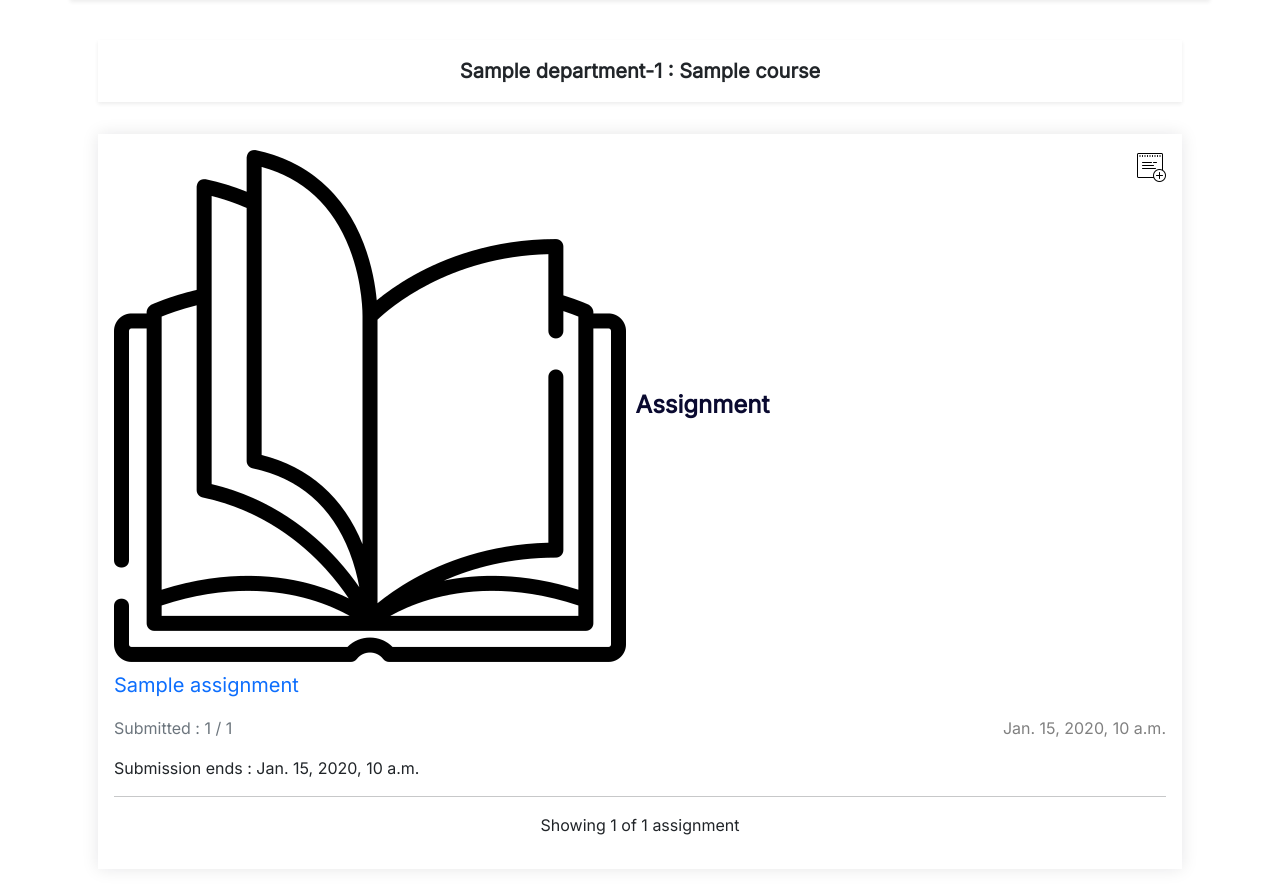
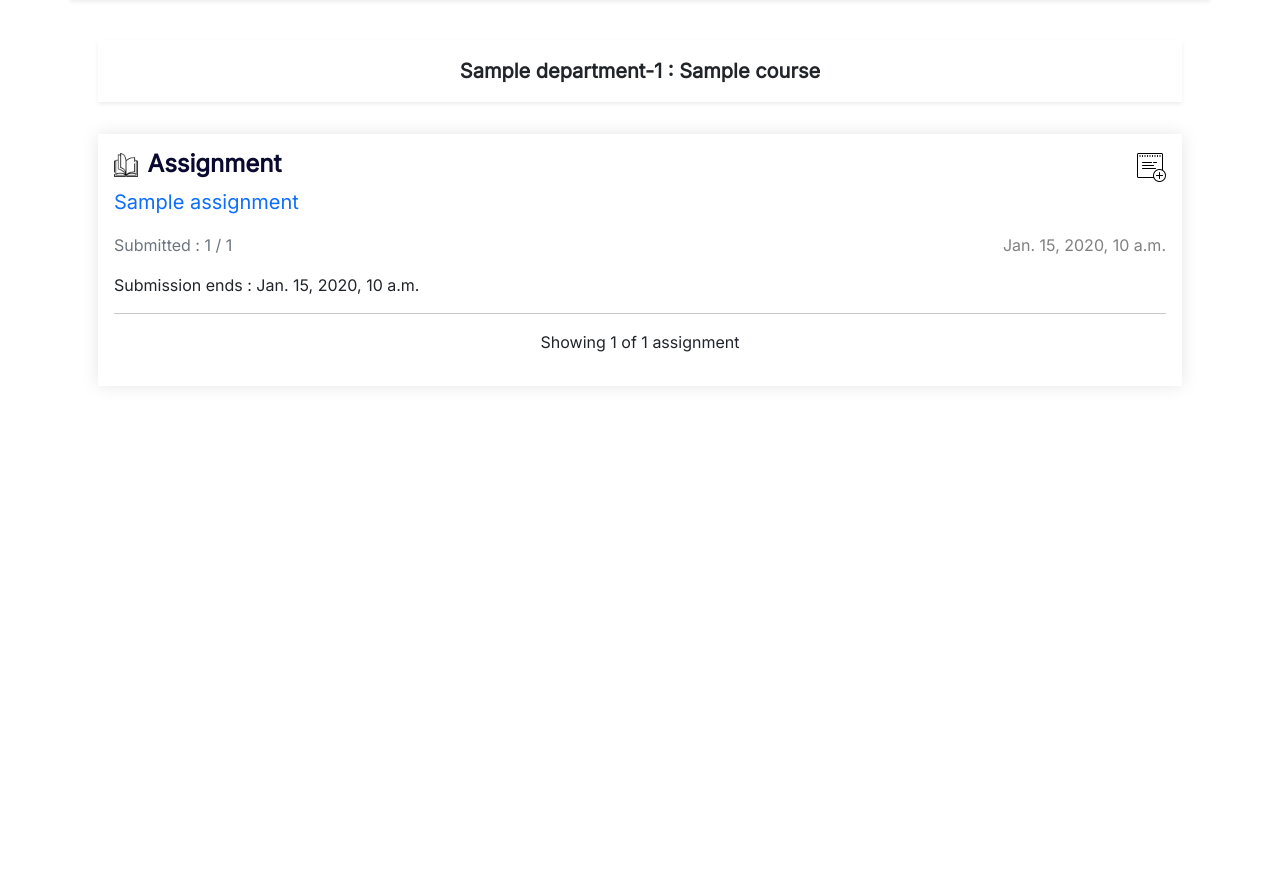
Before and after one commit to adityaharsh2001/Lms, a Django app: template main/templates/main/all-assignments.html in a window 1280 px wide. Shown: the part 136-1021 px from the top of the page. After the commit the page ends 488 px from the top, so only its background shows below. Run offline with Django 4.2, Linux system fonts and the light colour scheme; tables that the repository leaves empty hold one stand-in row (values such as "Sample post"); the template is opened without the code that fills it: values that come from a table or form of the project are taken from there, most other values are stand-ins (such as "Sample title", 1, 10 or a date in 2020); some libraries are stand-ins or nearby versions.

Commit message:
Minor typo fix

```diff
--- a/main/templates/main/all-assignments.html
+++ b/main/templates/main/all-assignments.html
@@ -40,7 +40,7 @@
       <div class="course-section p-3 m-3 shadow">
          <div class="d-flex flex-row justify-content-between edit">
             <h4 class="fw-bold" style="color: rgb(10, 10, 48);"><img src="{% static 'images/icon/open-book.png' %}"
-               alt="" style="height:1.5remC"><span style="margin-right: 0.6rem;"></span>Assignment</h4>
+               alt="" style="height:1.5rem"><span style="margin-right: 0.6rem;"></span>Assignment</h4>
             <a style="height:2rem"
                href="{% url 'addAssignment' course.code %}">
             <img src="{% static 'images/icon/iconBlack.png' %}"
```
